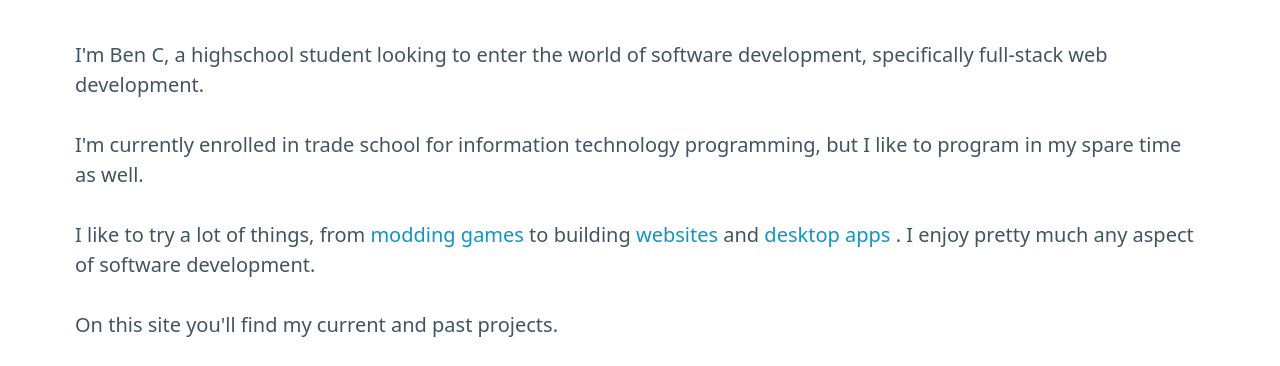
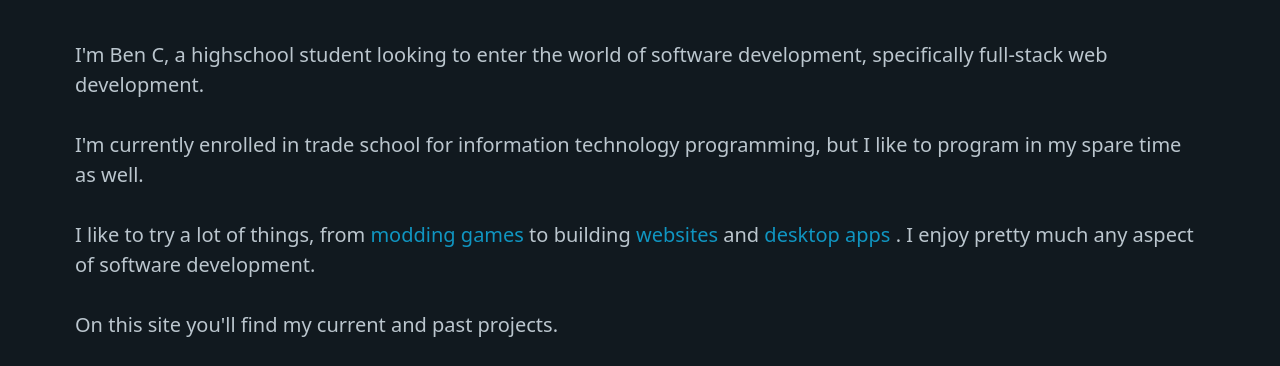
Before and after one commit to Bwc9876/portfolio-site, an Astro site: page / in a window 1280 px wide. Shown: the part 303-669 px from the top of the page. Built offline with nearby package versions, Linux system fonts and the light colour scheme; Astro itself is replaced by a stand-in of ours.

Commit message:
Force Enable Dark Theme

```diff
--- a/src/layouts/Layout.astro
+++ b/src/layouts/Layout.astro
@@ -11,7 +11,7 @@ const { title } = Astro.props;
 ---
 
 <!DOCTYPE html>
-<html lang="en">
+<html data-theme="dark" lang="en">
     <head>
         <meta charset="UTF-8" />
         <meta name="viewport" content="width=device-width" />
```
